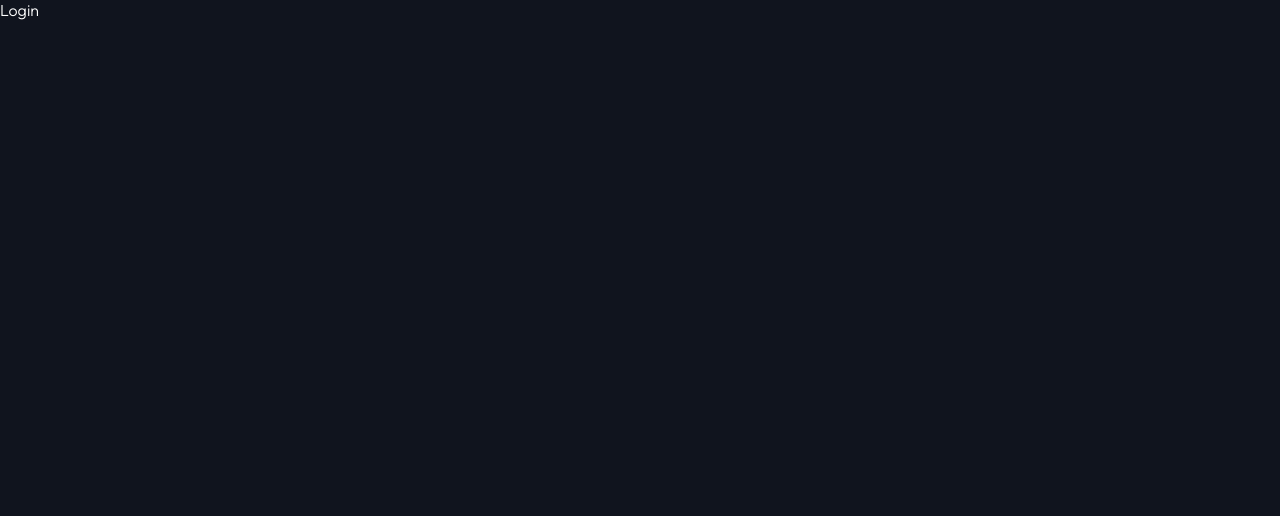
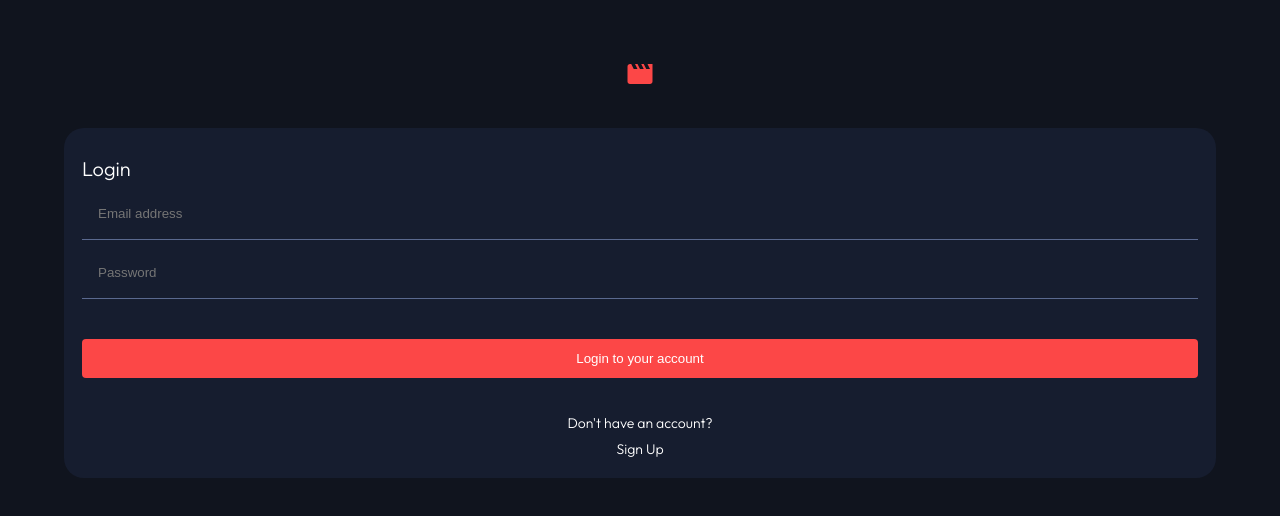
Before and after one commit to Oleksandr-Berd/Entertainment, a React (Create React App) app: page /auth/login in a window 1280 px wide. Shown: the top 516 px of the page. Built offline with nearby package versions, Linux system fonts and the light colour scheme.

Commit message:
made common authpage and login form

```diff
--- a/package.json
+++ b/package.json
@@ -11,6 +11,7 @@
     "@types/react": "^18.0.0",
     "@types/react-dom": "^18.0.0",
     "components": "^0.1.0",
+    "formik": "^2.4.2",
     "react": "^18.2.0",
     "react-dom": "^18.2.0",
     "react-loader-spinner": "^5.3.4",
@@ -20,7 +21,8 @@
     "styled": "^1.0.0",
     "styled-components": "^6.0.0-rc.3",
     "typescript": "^4.4.2",
-    "web-vitals": "^2.1.0"
+    "web-vitals": "^2.1.0",
+    "yup": "^1.2.0"
   },
   "scripts": {
     "start": "react-scripts start",
--- a/src/App.tsx
+++ b/src/App.tsx
@@ -10,8 +10,8 @@ const HomePage = lazy(() => import('Pages/HomePage/HomePage'))
 const MoviesPage = lazy(() => import('Pages/MoviesPage/MoviesPage'))
 const TVPage = lazy(() => import('Pages/TVPage/TVPage'))
 const Bookmarked = lazy(() => import('Pages/Bookmarked/Bookmarked'))
-const RegisterPage = lazy(() => import("./Pages/RegisterPage/Registerpage"))
-const LoginPage = lazy(() => import('Pages/LoginPage/LoginPage'))
+const AuthPage = lazy(() => import("./Pages/AuthPage/AuthPage"))
+// const LoginPage = lazy(() => import('Pages/LoginPage/LoginPage'))
 
 const App: React.FC = () => {
 
@@ -27,8 +27,8 @@ const App: React.FC = () => {
 
         </Route>
         <Route path="auth" element={<AuthLayout />}>
-          <Route path='/auth/login' element={<LoginPage />} />
-          <Route path='/auth/registration' element={<RegisterPage />} />
+          <Route path='/auth/login' element={<AuthPage />} />
+          <Route path='/auth/registration' element={<AuthPage />} />
         </Route>
       </Routes>
     </div>
--- /dev/null
+++ b/src/Pages/AuthPage/AuthPage.tsx
@@ -0,0 +1,17 @@
+import { ReactComponent as LogoSvg } from "assets/icons/logoMobile.svg"
+
+import * as SC from './AuthPageStyled'
+import { useLocation } from "react-router";
+import LoginForm from "components/LoginForm/LoginForm";
+
+const AuthPage: React.FC = () => {
+const location = useLocation()
+
+    return (<SC.AuthContainer>
+
+        <LogoSvg width={36} />
+        {location.pathname === "/auth/login" ? <LoginForm/> : null}
+    </SC.AuthContainer>);
+}
+
+export default AuthPage;
--- /dev/null
+++ b/src/Pages/AuthPage/AuthPageStyled.ts
@@ -0,0 +1,9 @@
+import styled from "styled-components";
+
+export const AuthContainer = styled.div`
+  padding-top: ${(props) => props.theme.space[14]};
+  padding-left: ${(props) => props.theme.space[14]};
+  padding-right: ${(props) => props.theme.space[14]};
+
+  text-align: center;
+`;
--- a/src/Pages/LoginPage/LoginPage.tsx
+++ /dev/null
@@ -1,5 +0,0 @@
-const LoginPage:React.FC = () => {
-    return ( <div>Login</div> );
-}
-
-export default LoginPage;
--- a/src/Pages/RegisterPage/Registerpage.tsx
+++ /dev/null
@@ -1,5 +0,0 @@
-const RegisterPage = () => {
-    return ( <div>register</div> );
-}
-
-export default RegisterPage;
--- a/src/components/AuthNav/AuthNav.tsx
+++ b/src/components/AuthNav/AuthNav.tsx
@@ -6,7 +6,7 @@ const AuthNav: React.FC = () => {
             <SC.AuthNavLink to="/auth/login">Login</SC.AuthNavLink>
         </SC.AuthNavItem>
         <SC.AuthNavItem>
-            <SC.AuthNavLink to="/auth/registration">Registration</SC.AuthNavLink>
+            <SC.AuthNavLink to="/auth/registration">Sign Up</SC.AuthNavLink>
             </SC.AuthNavItem>
     </SC.AuthNav>);
 }
--- /dev/null
+++ b/src/components/LoginForm/LoginForm.tsx
@@ -0,0 +1,24 @@
+import { NavLink } from "react-router-dom";
+
+import * as SC from "./LoginFormStyled"
+
+const LoginForm = () => {
+    return (<SC.FormContainer>
+        <form>
+            <SC.TitleContainer>
+                <SC.Title>Login</SC.Title>
+            </SC.TitleContainer>
+            <SC.InputContainer>
+                <SC.StyledInput type="email" placeholder="Email address"/>
+                <SC.StyledInput type="password" placeholder="Password"/>
+            </SC.InputContainer>
+            <SC.StyledButton type="submit">Login to your account</SC.StyledButton>
+            <div>
+                <SC.Text>Don't have an account?</SC.Text>
+                <SC.StyledLink to="/auth/registration">Sign Up</SC.StyledLink>
+            </div>
+        </form>
+    </SC.FormContainer>);
+}
+
+export default LoginForm;
--- /dev/null
+++ b/src/components/LoginForm/LoginFormStyled.ts
@@ -0,0 +1,101 @@
+import { NavLink } from "react-router-dom";
+import styled from "styled-components";
+
+export const FormContainer = styled.div`
+  display: flex;
+  flex-direction: column;
+  justify-content: center;
+
+  margin-top: ${(props) => props.theme.space[11]};
+  padding-top: ${(props) => props.theme.space[8]};
+  padding-bottom: ${(props) => props.theme.space[6]};
+  padding-left: ${(props) => props.theme.space[5]};
+  padding-right: ${(props) => props.theme.space[5]};
+
+  background-color: ${(props) => props.theme.color.semiDark};
+
+  border-radius: ${(props) => props.theme.radius[4]};
+`;
+
+export const TitleContainer = styled.div`
+  text-align: left;
+`;
+
+export const Title = styled.h3`
+  margin-bottom: ${(props) => props.theme.space[7]};
+
+  font-weight: ${(props) => props.theme.weight.normal};
+  font-size: ${(props) => props.theme.size.XN};
+`;
+
+export const InputContainer = styled.div`
+  display: flex;
+  flex-direction: column;
+`;
+
+export const StyledInput = styled.input`
+  padding-left: ${(props) => props.theme.space[4]};
+  padding-bottom: ${(props) => props.theme.space[5]};
+
+  &:not(:last-child) {
+    margin-bottom: ${(props) => props.theme.space[7]};
+  }
+
+  &:last-child {
+    margin-bottom: ${(props) => props.theme.space[11]};
+  }
+
+  background-color: transparent;
+
+  border: none;
+
+  border-bottom: 1px solid ${(props) => props.theme.color.secondary};
+`;
+
+export const StyledButton = styled.button`
+  width: ${(props) => props.theme.percentage[10]};
+
+  padding-top: ${(props) => props.theme.space[3]};
+  padding-bottom: ${(props) => props.theme.space[3]};
+  margin-bottom: ${(props) => props.theme.space[10]};
+
+  background-color: ${(props) => props.theme.color.red};
+  color: ${(props) => props.theme.color.white};
+  font-weight: ${(props) => props.theme.weight.normal};
+
+  border: none;
+  border-radius: ${(props) => props.theme.radius[0]};
+
+  transition: background-color 0.3s ease-in-out, color 0.3s ease-in-out;
+
+  &:hover {
+    background-color: #ff8181;
+    cursor: pointer;
+    color: #ededed;
+    transition: background-color 0.3s ease-in-out, color 0.3s ease-in-out;
+  }
+`;
+
+export const Text = styled.p`
+  font-weight: ${(props) => props.theme.weight.normal};
+  font-size: ${(props) => props.theme.size.S};
+`;
+
+export const StyledLink = styled(NavLink)`
+  display: inline-block;
+
+  margin-top: ${(props) => props.theme.space[2]};
+
+  text-decoration: none;
+
+  color: ${(props) => props.theme.color.white};
+  font-weight: ${(props) => props.theme.weight.normal};
+  font-size: ${(props) => props.theme.size.S};
+
+  transition: color 0.3s ease-in-out;
+
+  &:hover {
+    color: ${(props) => props.theme.color.red};
+    transition: color 0.3s ease-in-out;
+  }
+`;
--- a/src/components/NavBar/NavBar.tsx
+++ b/src/components/NavBar/NavBar.tsx
@@ -8,7 +8,7 @@ import { ReactComponent as HomeSvg } from 'assets/icons/home.svg'
 import { ReactComponent as MovieSvg } from 'assets/icons/movies.svg'
 import { ReactComponent as TvSvg } from 'assets/icons/tv.svg'
 import { ReactComponent as BookmarkSvg } from 'assets/icons/Bookmark.svg'
-import { useLocation, useParams } from "react-router";
+import { useLocation } from "react-router";
 
 interface Navigation {
     id: number;
@@ -27,8 +27,6 @@ const navIcons: Record<string, React.FC<React.SVGProps<SVGSVGElement>>> = {
 const Navbar: React.FC = () => {
     const location = useLocation()
 
-    console.log(location);
-
     return (
         <SC.NavBar>
             {navData.map(({ id, name, icon }: Navigation) => {
--- a/src/utilities/theme.ts
+++ b/src/utilities/theme.ts
@@ -14,8 +14,8 @@ const theme: object = {
     "40px", //11
     "48px", //12
     "56px", //13
-    "72px", //14
-    "64px", //15
+    "64px", //14
+    "72px", //15
     "128px", //16
     "160px", //17
     "256px", //18
```
Also changed, not shown: 1 other file (tests, documents, lock files or other folders).
